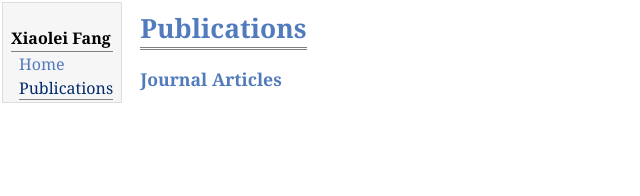
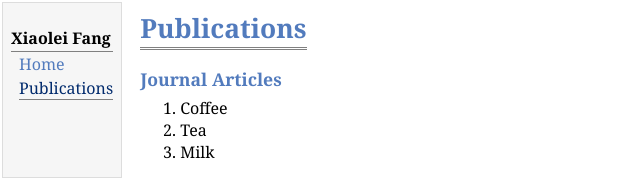
Before and after one commit to xfang33/main, a plain HTML site: page Publications.html in a window 1280 px wide. Shown: the whole page, without its empty margins (0-640 px from the left). Drawn offline with Linux system fonts and the light colour scheme.

Commit message:
Update Publications.html

```diff
--- a/Publications.html
+++ b/Publications.html
@@ -20,5 +20,9 @@
 </div>
 
 <h3>Journal Articles</h3>
-
+<ol type="1">
+  <li>Coffee</li>
+  <li>Tea</li>
+  <li>Milk</li>
+</ol>
 </body></html>
```
